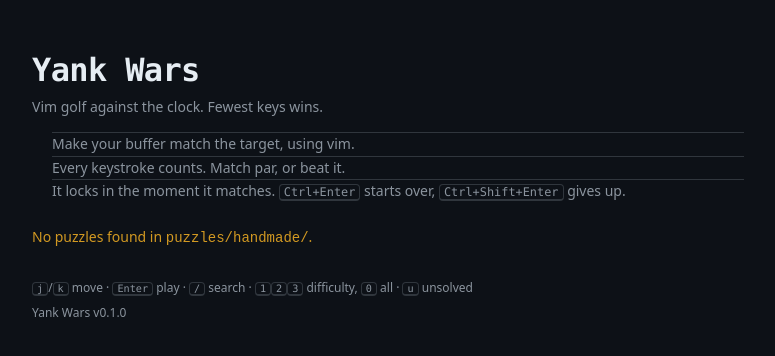
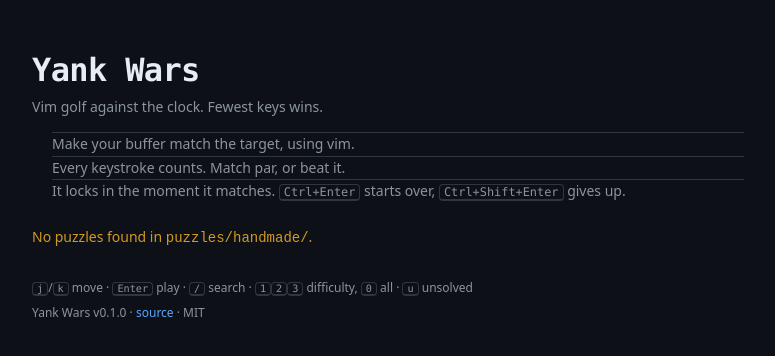
Before and after one commit to SammySul/lsel, a Svelte app in the folder apps/yank-wars/apps/web/: page / in a window 1280 px wide. Both pictures are taken after a click on the button "Play anyway". Shown: the top 356 px of the page, without its empty margins (252-1027 px from the left). Built offline with nearby package versions, Linux system fonts and the light colour scheme; what @yank-wars/engine would draw is missing.

Commit message:
Footer links the source on GitHub

```diff
--- a/apps/yank-wars/apps/web/src/components/PuzzleList.svelte
+++ b/apps/yank-wars/apps/web/src/components/PuzzleList.svelte
@@ -194,7 +194,10 @@ function onkeydown(e: KeyboardEvent) {
       <kbd>j</kbd>/<kbd>k</kbd> move · <kbd>Enter</kbd> play · <kbd>/</kbd> search ·
       <kbd>1</kbd><kbd>2</kbd><kbd>3</kbd> difficulty, <kbd>0</kbd> all · <kbd>u</kbd> unsolved
     </p>
-    <p class="meta">Yank Wars <span class="version">v{version}</span></p>
+    <p class="meta">
+      Yank Wars <span class="version">v{version}</span> ·
+      <a href="https://github.com/SamiSuleiman/yank-wars">source</a> · MIT
+    </p>
   </footer>
 </main>
 
```
Also changed, not shown: 3 other files (tests, documents, lock files or other folders).
